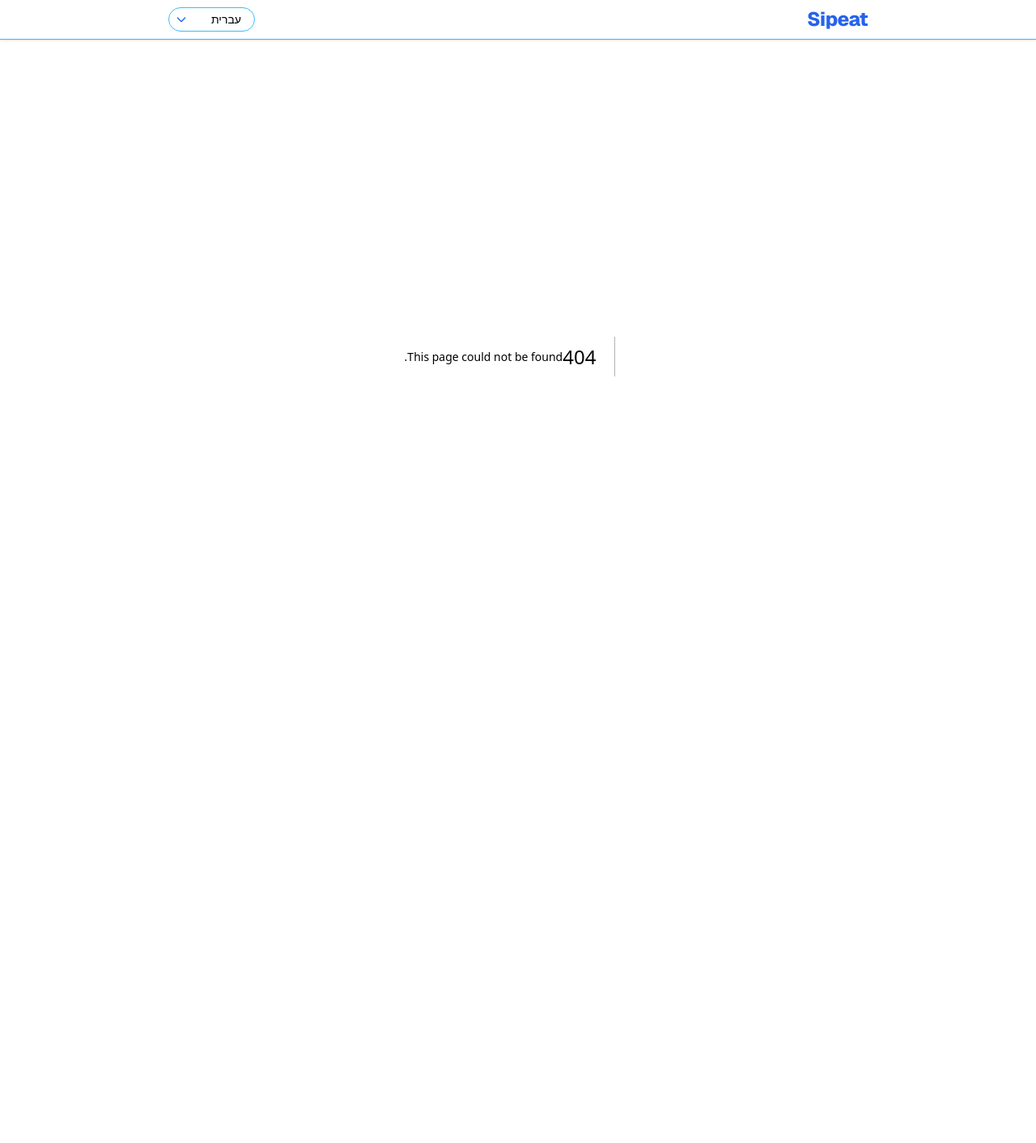
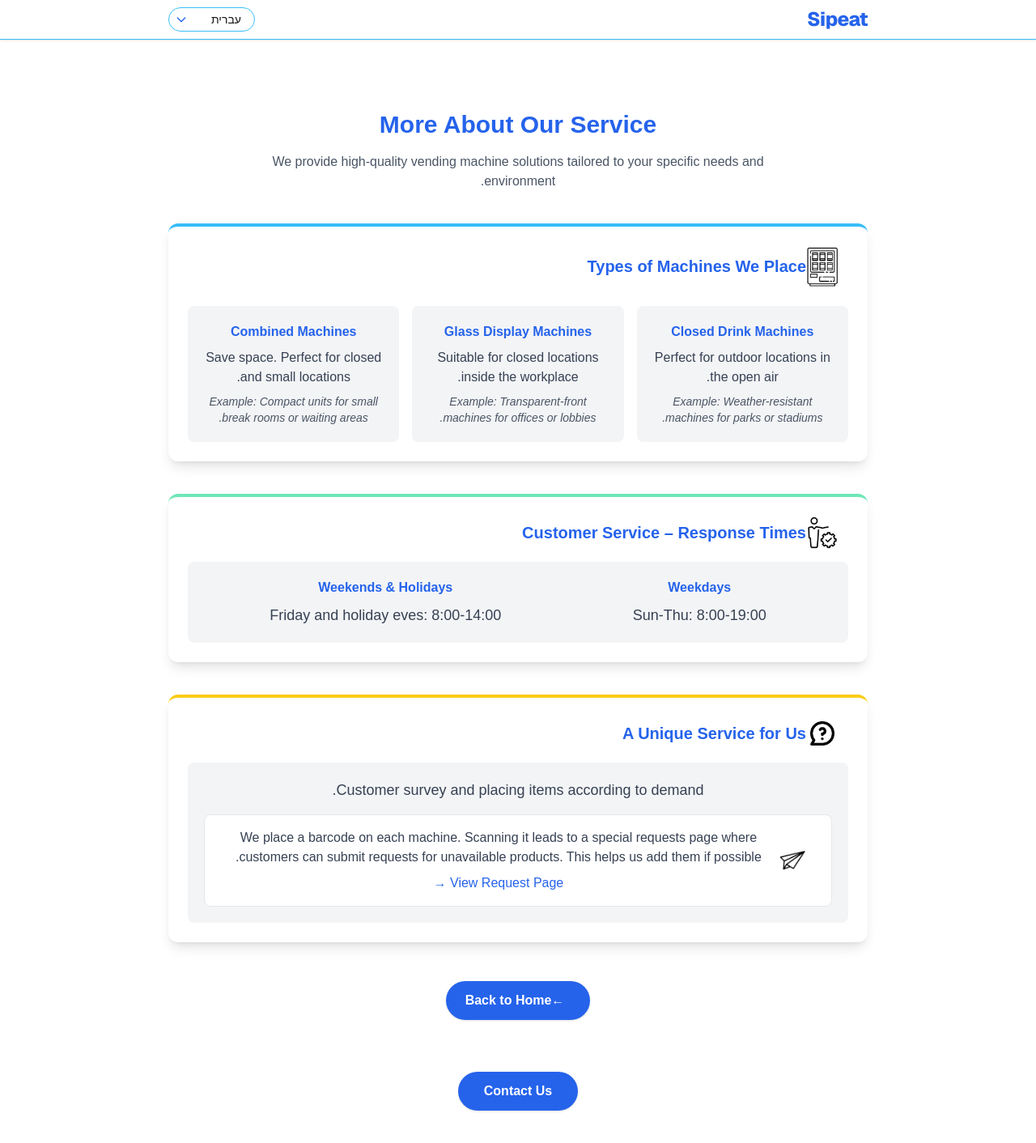
Before and after one commit to shakedshoshan/sipeat, a Next.js app: page /aboutUs in a window 1280 px wide. Before the commit this address had no page. Shown: the top 1412 px of the page at 81% size. Before the commit the page ends 840 px from the top, so only its background shows below. Built offline with nearby package versions, Linux system fonts and the light colour scheme.

Commit message:
Add About Us section and enhance translations: integrated an About Us link in the homepage, updated the layout for the suitable section, and added new translation keys for "More About Us" in English, Arabic, Hebrew, and Russian to improve user engagement.

```diff
--- /dev/null
+++ b/src/app/aboutUs/page.tsx
@@ -0,0 +1,18 @@
+import AboutUs from "@/components/AboutUs";
+import Link from "next/link";
+
+export default function AboutUsPage() {
+    return (
+        <div className="flex flex-col items-center text-center py-16 px-4 bg-white">
+            <AboutUs />
+
+            {/* Contact Button */}
+      <div className="mt-8 text-center">
+        <Link href="/#contact"
+              className="inline-block bg-[#2563eb] text-white font-bold px-8 py-3 rounded-full shadow hover:bg-[#1d4ed8] transition">
+          Contact Us
+        </Link>
+      </div>
+        </div>
+    )
+}
--- a/src/app/page.tsx
+++ b/src/app/page.tsx
@@ -5,6 +5,7 @@ import Link from "next/link";
 import { useEffect, useState } from "react";
 import { Messages } from "@/types/translate_type";
 import ContactUs from "@/components/ContactUs";
+import AboutUs from "@/components/AboutUs";
 
 
 export default function Home() {
@@ -47,7 +48,6 @@ export default function Home() {
   return (
     <div className="relative flex flex-col min-h-screen font-sans bg-gradient-to-b from-[#38bdf8] via-[#6ee7b7] to-[#f3f4f6]">
 
-
       {/* Hero Section */}
       <section id="hero" className="flex flex-col items-center justify-center text-center pt-4 pb-16 px-4 bg-gradient-to-br from-[#38bdf8] via-[#2563eb] to-[#6ee7b7] min-h-[70vh]">
         <Image
@@ -60,17 +60,12 @@ export default function Home() {
         />
         <p className="text-lg sm:text-2xl text-white/90 mb-6 max-w-md font-semibold">{messages.hero.slogan}</p>
         <Link
-          href="#who"
-          className="inline-block bg-[#facc15] text-[#2563eb] font-bold px-8 py-3 rounded-full shadow hover:bg-[#ffe066] transition mb-2"
-        >
-          {messages.hero.learnMore}
-        </Link>
-        <Link
           href="#contact"
           className="inline-block bg-[#facc15] text-[#2563eb] font-bold px-8 py-3 rounded-full shadow hover:bg-[#ffe066] transition mb-2"
         >
           {messages.hero.contact}
         </Link>
+
       </section>
 
       {/* Who Are We Section */}
@@ -108,24 +103,25 @@ export default function Home() {
       </section>
 
       {/* Who is our service suitable for */}
-      <section id="suitable" className="flex flex-col items-center text-center py-16 px-4 bg-white">
+      <section id="suitable" className="flex flex-col items-center text-center py-12 px-4 bg-white">
         <h2 className="text-2xl sm:text-3xl font-bold mb-4 text-[#2563eb]">{messages.suitableFor.title}</h2>
         <div className="max-w-2xl mx-auto">
           <p className="text-base sm:text-lg text-gray-700 mb-6">
             {messages.suitableFor.description}
           </p>
           <div className="mt-8">
+          <Link
+              href="/aboutUs"
+              className="inline-block bg-[#2563eb] text-white font-bold px-8 py-3 rounded-full shadow hover:bg-[#1d4ed8] transition mb-8"
+            >
+              {messages.moreAboutUs.title}
+            </Link>
             <h3 className="text-xl font-bold mb-4 text-[#2563eb]">{messages.suitableFor.cta.title}</h3>
             <p className="mb-6">{messages.suitableFor.cta.description}</p>
-            <Link
-              href="#contact"
-              className="inline-block bg-[#2563eb] text-white font-bold px-8 py-3 rounded-full shadow hover:bg-[#1d4ed8] transition"
-            >
-              {messages.suitableFor.cta.button}
-            </Link>
           </div>
         </div>
       </section>
+
 
       {/* Contact Section */}
       <section id="contact" className="flex flex-col items-center text-center py-16 px-4 bg-gradient-to-br from-[#2563eb] via-[#38bdf8] to-[#6ee7b7] text-white">
--- /dev/null
+++ b/src/components/AboutUs.tsx
@@ -0,0 +1,100 @@
+import React from "react";
+import Link from "next/link";
+import Image from "next/image";
+
+const AboutUs = () => {
+  return (
+    <div className="max-w-4xl mx-auto px-4 py-8">
+      <div className="text-center mb-10">
+        <h2 className="text-2xl sm:text-3xl font-bold mb-4 text-[#2563eb]">More About Our Service</h2>
+        <p className="text-gray-600 max-w-2xl mx-auto">We provide high-quality vending machine solutions tailored to your specific needs and environment.</p>
+      </div>
+
+      {/* Types of Machines */}
+      <section className="mb-10 bg-white rounded-xl shadow-lg p-6 border-t-4 border-[#38bdf8] hover:shadow-xl transition-shadow">
+        <div className="flex items-center mb-4">
+          <Image src="/icons/machine.png" alt="Vending Machines" width={40} height={40} className="mr-3" />
+          <h3 className="text-xl font-bold text-[#2563eb]">Types of Machines We Place</h3>
+        </div>
+
+        <div className="grid sm:grid-cols-1 md:grid-cols-3 gap-4 mt-6">
+          <div className="bg-[#f3f4f6] rounded-lg p-5 hover:bg-[#e5e7eb] transition-colors">
+            <h4 className="font-bold text-[#2563eb] mb-2">Closed Drink Machines</h4>
+            <p className="text-gray-700">Perfect for outdoor locations in the open air.</p>
+            <p className="text-gray-600 mt-2 text-sm italic">Example: Weather-resistant machines for parks or stadiums.</p>
+          </div>
+
+          <div className="bg-[#f3f4f6] rounded-lg p-5 hover:bg-[#e5e7eb] transition-colors">
+            <h4 className="font-bold text-[#2563eb] mb-2">Glass Display Machines</h4>
+            <p className="text-gray-700">Suitable for closed locations inside the workplace.</p>
+            <p className="text-gray-600 mt-2 text-sm italic">Example: Transparent-front machines for offices or lobbies.</p>
+          </div>
+
+          <div className="bg-[#f3f4f6] rounded-lg p-5 hover:bg-[#e5e7eb] transition-colors">
+            <h4 className="font-bold text-[#2563eb] mb-2">Combined Machines</h4>
+            <p className="text-gray-700">Save space. Perfect for closed and small locations.</p>
+            <p className="text-gray-600 mt-2 text-sm italic">Example: Compact units for small break rooms or waiting areas.</p>
+          </div>
+        </div>
+      </section>
+
+      {/* Customer Service */}
+      <section className="mb-10 bg-white rounded-xl shadow-lg p-6 border-t-4 border-[#6ee7b7] hover:shadow-xl transition-shadow">
+        <div className="flex items-center mb-4">
+          <Image src="/icons/service.png" alt="Customer Service" width={40} height={40} className="mr-3" />
+          <h3 className="text-xl font-bold text-[#2563eb]">Customer Service – Response Times</h3>
+        </div>
+
+        <div className="bg-[#f3f4f6] rounded-lg p-5 mt-4">
+          <div className="flex flex-col sm:flex-row sm:justify-around">
+            <div className="mb-4 sm:mb-0">
+              <h4 className="font-semibold text-[#2563eb] mb-2">Weekdays</h4>
+              <p className="text-gray-700 text-lg">Sun-Thu: 8:00-19:00</p>
+            </div>
+            <div>
+              <h4 className="font-semibold text-[#2563eb] mb-2">Weekends & Holidays</h4>
+              <p className="text-gray-700 text-lg">Friday and holiday eves: 8:00-14:00</p>
+            </div>
+          </div>
+        </div>
+      </section>
+
+      {/* Unique Service */}
+      <section className="mb-10 bg-white rounded-xl shadow-lg p-6 border-t-4 border-[#facc15] hover:shadow-xl transition-shadow">
+        <div className="flex items-center mb-4">
+          <Image src="/icons/support_question.png" alt="Unique Service" width={40} height={40} className="mr-3" />
+          <h3 className="text-xl font-bold text-[#2563eb]">A Unique Service for Us</h3>
+        </div>
+
+        <div className="bg-[#f3f4f6] rounded-lg p-5 mt-4">
+          <p className="text-gray-700 text-lg font-medium">Customer survey and placing items according to demand.</p>
+          <div className="flex items-center mt-4 p-4 bg-white rounded-lg border border-gray-200">
+            <div className="mr-4 hidden sm:block">
+              <Image src="/icons/send.png" alt="Barcode" width={60} height={60} />
+            </div>
+            <div>
+              <p className="text-gray-700">
+                We place a barcode on each machine. Scanning it leads to a special requests page where customers can submit requests for unavailable products. This helps us add them if possible.
+              </p>
+              <Link href="/request" className="text-[#2563eb] font-medium mt-2 inline-block hover:underline">
+                View Request Page →
+              </Link>
+            </div>
+          </div>
+        </div>
+      </section>
+
+      {/* Back to Home */}
+      <div className="text-center mt-12">
+        <Link
+          href="/"
+          className="inline-flex items-center bg-[#2563eb] text-white font-bold px-6 py-3 rounded-full shadow hover:bg-[#1d4ed8] transition"
+        >
+          <span className="mr-2">←</span> Back to Home
+        </Link>
+      </div>
+    </div>
+  );
+};
+
+export default AboutUs;
--- a/src/messages/ar.json
+++ b/src/messages/ar.json
@@ -78,5 +78,8 @@
     "message": "تلقى فريقنا طلبك",
     "anotherRequest": "إرسال طلب آخر",
     "returnHome": "العودة إلى الصفحة الرئيسية"
+  },
+  "moreAboutUs": {
+    "title": "اعرف المزيد عن سيبيت"
   }
 }
--- a/src/messages/en.json
+++ b/src/messages/en.json
@@ -37,6 +37,9 @@
       "description": "Leave your details and we will get back to you as soon as possible",
       "button": "Contact Us Now"
     }
+  },
+  "moreAboutUs": {
+    "title": "More About Our Service"
   },
   "contact": {
     "title": "Contact Us",
--- a/src/messages/he.json
+++ b/src/messages/he.json
@@ -37,6 +37,9 @@
       "description": "השאירו את הפרטים שלכם ואנחנו נחזור אליכם בהקדם האפשרי",
       "button": "צור קשר עכשיו"
     }
+  },
+  "moreAboutUs": {
+    "title": "עוד על השירות שלנו"
   },
   "contact": {
     "title": "צור קשר",
--- a/src/messages/ru.json
+++ b/src/messages/ru.json
@@ -78,5 +78,8 @@
     "message": "Наша команда получила ваш запрос",
     "anotherRequest": "Отправить еще один запрос",
     "returnHome": "Вернуться на главную"
+  },
+  "moreAboutUs": {
+    "title": "Узнать больше о Sipeat"
   }
 }
--- a/src/types/translate_type.ts
+++ b/src/types/translate_type.ts
@@ -33,6 +33,9 @@ export interface Messages {
         description: string;
         button: string;
       };
+    };
+    moreAboutUs: {
+      title: string;
     };
     contact: {
       title: string;
```
